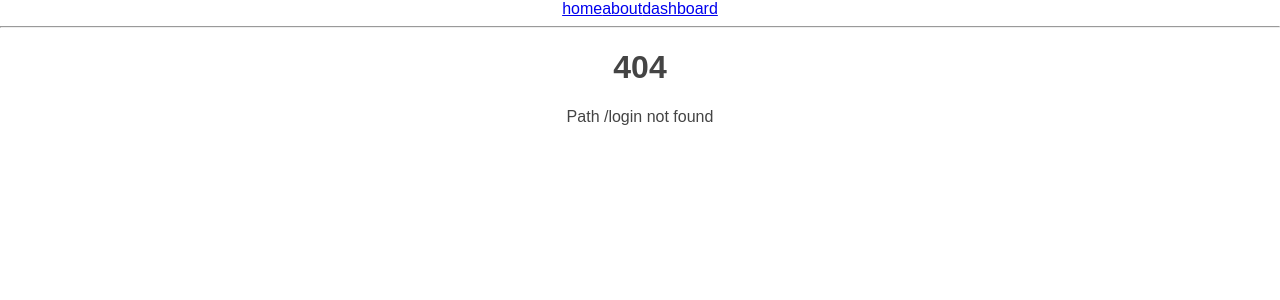
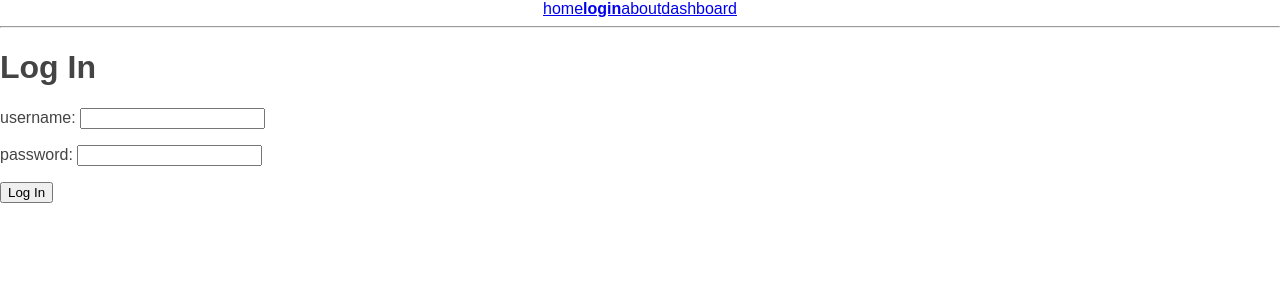
Before and after one commit to hkoskinen/redux-todo-app, a React (Create React App) app: page /login in a window 1280 px wide. Before the commit this address had no page. Shown: the top 300 px of the page. Built offline with nearby package versions, Linux system fonts and the light colour scheme.

Commit message:
Add login page component and add a gif to 404 page

```diff
--- a/src/components/Header.js
+++ b/src/components/Header.js
@@ -5,6 +5,7 @@ const Header = () => (
   <div style={{ textAlign: 'center' }}>
     <nav>
       <NavLink to="/" exact>home</NavLink>
+      <NavLink to="/login">login</NavLink>
       <NavLink to="/about">about</NavLink>
       <NavLink to="/dashboard">dashboard</NavLink>
     </nav>
--- a/src/index.js
+++ b/src/index.js
@@ -8,7 +8,7 @@ import { Provider } from 'react-redux';
 import store from './store';
 import { BrowserRouter as Router, Route, Switch } from 'react-router-dom';
 import Header from './components/Header';
-
+import LoginPage from './pages/LoginPage';
 
 const About = () => (
   <div>
@@ -26,6 +26,9 @@ const NotFoundPage = ({location}) => (
   <div style={{ textAlign: 'center', margin: 'auto' }}>
     <h1>404</h1>
     <p>Path {location.pathname} not found</p>
+    <div>
+      <img src="https://media.giphy.com/media/ivH4UhEAPXNAI/giphy.gif" alt="" />
+    </div>
   </div>
 );
 
@@ -37,6 +40,7 @@ render(
 
         <Switch>
           <Route path="/" component={App} exact />
+          <Route path="/login" component={LoginPage} />
           <Route path="/about" component={About} />
           <Route path="/dashboard" component={Dashboard} />
           <Route component={NotFoundPage} />
--- /dev/null
+++ b/src/pages/LoginPage.js
@@ -0,0 +1,14 @@
+import React from 'react';
+
+const LoginPage = () => (
+  <div>
+    <h1>Log In</h1>
+    <form onSubmit={(e) => {e.preventDefault();}}>
+      <p><label>username: <input type="text" name="username" /></label></p>
+      <p><label>password: <input type="password" name="password" /></label></p>
+      <p><button type="submit">Log In</button></p>
+    </form>
+  </div>
+);
+
+export default LoginPage;
```
